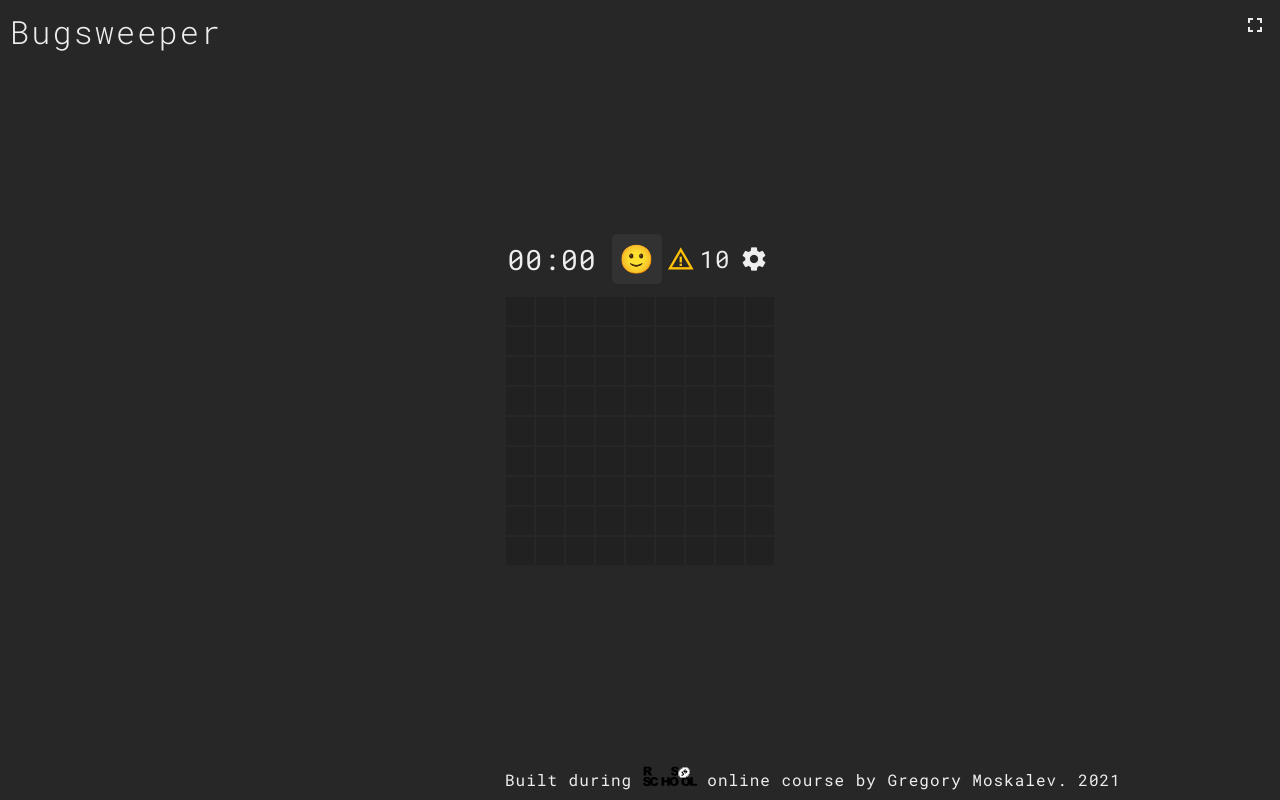
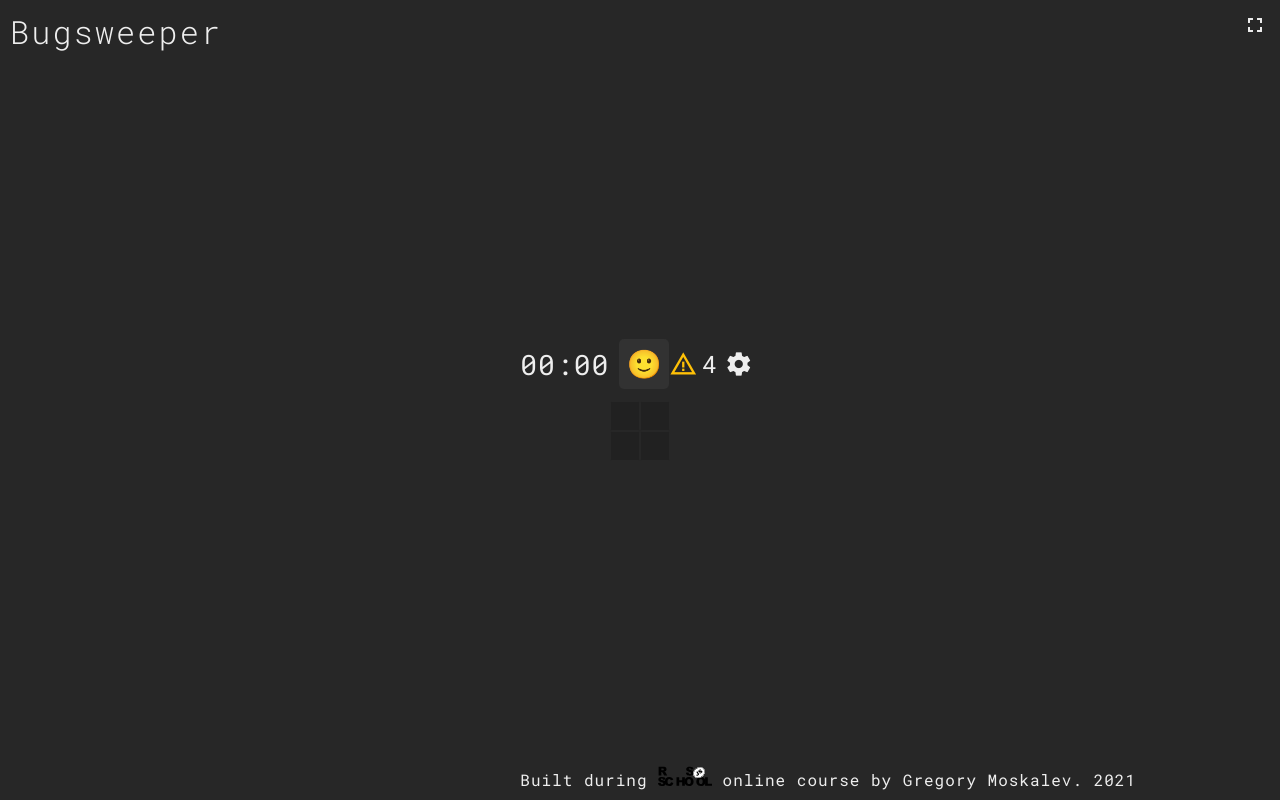
Before and after one commit to GregoryMoskalev/react-game, a React (Create React App) app in the folder react-game/: page / in a window 1280 px wide. Built offline with nearby package versions, Linux system fonts and the light colour scheme.

Commit message:
connect Board to the global store in read-only mode

```diff
--- a/react-game/src/components/App/App.tsx
+++ b/react-game/src/components/App/App.tsx
@@ -1,9 +1,8 @@
-import React, { useState } from 'react';
+import React from 'react';
 import { Route, Switch } from 'react-router-dom';
 import GameSettings from '../GameSettings/GameSettings';
 import Board from '../Board/Board';
 import Footer from '../Footer/Footer';
-import useStateAndLS from '../../hooks/useStateAndLS';
 import './App.scss';
 
 const changeDifficulty = (difficulty: number) => {
@@ -34,35 +33,11 @@ const changeDifficulty = (difficulty: number) => {
 };
 
 const App: React.FC = () => {
-  const [audioVolume] = useStateAndLS(
-    {
-      sound: 0.5,
-      music: 0,
-    },
-    'bugsweeper-audio-volume',
-  );
-  const [difficulty] = useStateAndLS(changeDifficulty(0), 'bugsweeper-difficulty');
-
   return (
     <div className="App">
       <Switch>
-        <Route
-          exact
-          path="/"
-          render={(props: any) => (
-            <Board
-              audioVolume={audioVolume}
-              rows={difficulty.rows}
-              columns={difficulty.columns}
-              bugs={difficulty.bugs}
-            />
-          )}
-        />
-        <Route
-          exact
-          path="/settings"
-          component={GameSettings}
-        />
+        <Route exact path="/" component={Board} />
+        <Route exact path="/settings" component={GameSettings} />
       </Switch>
       <Footer />
     </div>
--- a/react-game/src/components/Board/Board.tsx
+++ b/react-game/src/components/Board/Board.tsx
@@ -1,8 +1,8 @@
-import React, { useState, useEffect, useRef } from 'react';
+import React, { useState, useEffect, useMemo } from 'react';
 import { Link } from 'react-router-dom';
+import { connect } from 'react-redux';
 import Cell, { Flag } from '../Cell/Cell';
-import { plantBugs, openEmptyTiles } from '../../utils/utils';
-import useStateAndLS from '../../hooks/useStateAndLS';
+import { plantBugs, openEmptyTiles, FieldOfBugs } from '../../utils/utils';
 import './Board.scss';
 import popCatSound from '../../assets/pop_cat.mp3';
 import onLoseSound from '../../assets/Wilhelm_Scream.mp3';
@@ -11,21 +11,27 @@ import rCSound from '../../assets/ffc89ff250028f8.mp3';
 import music1 from '../../assets/brought-to-you-by-a-falling-bob-omb-by-0x10.mp3';
 
 const Board: React.FC<any> = (props) => {
+  const field = props.field as FieldOfBugs;
+
   const clickSound = new Audio(popCatSound);
   const rClickSound = new Audio(rCSound);
   const loseSound = new Audio(onLoseSound);
   const winSound = new Audio(winS);
   const song1 = new Audio(music1);
+
   const [timer, setTimer] = useState('00:00');
   const [timerId, setTimerId] = useState(0);
-  const [state, setState] = useStateAndLS(
-    {
-      ...plantBugs(props.rows, props.columns, props.bugs),
-      flagCounter: props.bugs,
-    },
-    'bugsweeper-save',
-  );
-  const [button, setButton] = useStateAndLS('🙂', 'bugsweeper-btn');
+  const [button, setButton] = useState('🙂');
+  const listOfBugs = useMemo(() => {
+    const bugs: Array<number[]> = [];
+    field.forEach((row, i) => row.forEach((cell, j) => {
+      if (cell.value === 'B') {
+        bugs.push([i, j]);
+      }
+    }));
+    return bugs;
+  }, [field])
+  const flagCounter = 4; // TODO: implement
 
   useEffect(() => {
     song1.addEventListener(
@@ -47,15 +53,6 @@ const Board: React.FC<any> = (props) => {
     };
   }, []);
 
-  useEffect(
-    () => {
-      if (state.flagCounter === 0) {
-        checkWin();
-      }
-    },
-    [state.flagCounter, state.field],
-  );
-
   const onLose = () => {
     if (props.audioVolume.sound) {
       loseSound.volume = props.audioVolume.sound > 0.3 ? 0.3 : props.audioVolume.sound;
@@ -63,34 +60,34 @@ const Board: React.FC<any> = (props) => {
       clearInterval(timerId);
     }
     // open all bugs
-    state.listOfBugs.forEach((e: number[]) => {
+    listOfBugs.forEach((e: number[]) => {
       const [x, y] = e;
-      state.field[x][y].open = true;
+      field[x][y].open = true;
     });
   };
 
   const handleClick = (x: number, y: number, e: any) => {
     e.preventDefault();
     let button = '🙂';
-    if (!state.field[x][y].flag) {
-      if (state.field[x][y].value === 'B') {
+    if (!field[x][y].flag) {
+      if (field[x][y].value === 'B') {
         onLose();
         button = '💀';
-      } else if (!state.field[x][y].open) {
+      } else if (!field[x][y].open) {
         if (props.audioVolume.sound) {
           clickSound.volume = props.audioVolume.sound;
           clickSound.play();
         }
         setButton('😯');
       }
-      const arr = [...state.field];
+      const arr = [...field];
       arr[x][y].open = true;
       openEmptyTiles(x, y, arr);
-      setState({
-        listOfBugs: state.listOfBugs,
-        flagCounter: state.flagCounter,
-        field: [...arr],
-      });
+      //setState({
+      //  listOfBugs: state.listOfBugs,
+      //  flagCounter: state.flagCounter,
+      //  field: [...arr],
+      //});
 
       setTimeout(() => {
         setButton(button);
@@ -103,10 +100,10 @@ const Board: React.FC<any> = (props) => {
     //@ts-ignore
     setTimerId(time());
     setButton('🙂');
-    setState({
-      ...plantBugs(props.rows, props.columns, props.bugs),
-      flagCounter: props.bugs,
-    });
+    //setState({
+    //  ...plantBugs(props.rows, props.columns, props.bugs),
+    //  flagCounter: props.bugs,
+    //});
   };
 
   const handleContextMenu = (x: number, y: number, e: any) => {
@@ -114,23 +111,23 @@ const Board: React.FC<any> = (props) => {
     rClickSound.volume = props.audioVolume.sound;
     rClickSound.currentTime = 0;
     rClickSound.play();
-    if (!state.field[x][y].open && (state.flagCounter > 0 || state.field[x][y].flag)) {
-      const arr = [...state.field];
-      const counter = arr[x][y].flag ? state.flagCounter + 1 : state.flagCounter - 1;
+    if (!field[x][y].open && (flagCounter > 0 || field[x][y].flag)) {
+      const arr = [...field];
+      const counter = arr[x][y].flag ? flagCounter + 1 : flagCounter - 1;
       arr[x][y].flag = !arr[x][y].flag;
-      setState({
-        listOfBugs: state.listOfBugs,
-        flagCounter: counter,
-        field: [...arr],
-      });
+      // setState({
+      //   listOfBugs: state.listOfBugs,
+      //   flagCounter: counter,
+      //   field: [...arr],
+      // });
     }
   };
 
   const checkWin = () => {
     if (
-      state.listOfBugs.every((e: number[]) => {
+      listOfBugs.every((e: number[]) => {
         const [x, y] = e;
-        return state.field[x][y].flag;
+        return field[x][y].flag;
       })
     ) {
       winSound.play();
@@ -174,7 +171,7 @@ const Board: React.FC<any> = (props) => {
           </button>
           <div className="flag-counter">
             <Flag flag={true} />
-            <span className="counter">{state.flagCounter}</span>
+            <span className="counter">{flagCounter}</span>
           </div>
         </div>
         <Link className="material-icons settings-btn" to="/settings">
@@ -183,7 +180,7 @@ const Board: React.FC<any> = (props) => {
       </div>
 
       <div>
-        {state.field.map((row: [], x: number) => {
+        {props.field.map((row: [], x: number) => {
           return (
             <div key={x} className="Board-row">
               {row.map((cell, y: number) => {
@@ -204,4 +201,9 @@ const Board: React.FC<any> = (props) => {
   );
 };
 
-export default Board;
+const mapStateToProps = (state: any) => ({
+  audioVolume: state.settings.audioVolume,
+  difficulty: state.settings.difficulty,
+  field: state.board.field
+});
+export default connect(mapStateToProps)(Board);
--- a/react-game/src/store.js
+++ b/react-game/src/store.js
@@ -1,5 +1,4 @@
-
-import { createStore } from 'redux';
+import {createStore} from 'redux';
 
 const initialState = {
   settings: {
@@ -8,7 +7,19 @@ const initialState = {
       music: .0,
     },
     difficulty: 'junior'
-  }
+  },
+  board: {
+    field: [
+      [
+        {value: 1, open: false, flag: false},
+        {value: 'B', open: false, flag: false},
+      ],
+      [
+        {value: 'B', open: false, flag: false},
+        {value: 8, open: false, flag: false},
+      ]
+    ],
+  },
 }
 
 const reducer = (state, action) => {
--- a/react-game/src/utils/utils.ts
+++ b/react-game/src/utils/utils.ts
@@ -1,6 +1,6 @@
 export interface TileProps extends Record<string, string | boolean | number> {}
 
-type FieldOfBugs = TileProps[][];
+export type FieldOfBugs = TileProps[][];
 
 export const createMatrix = (x: number, y: number, fill: any) => {
   return new Array(x).fill(0).map(() => new Array(y).fill(fill));
```
